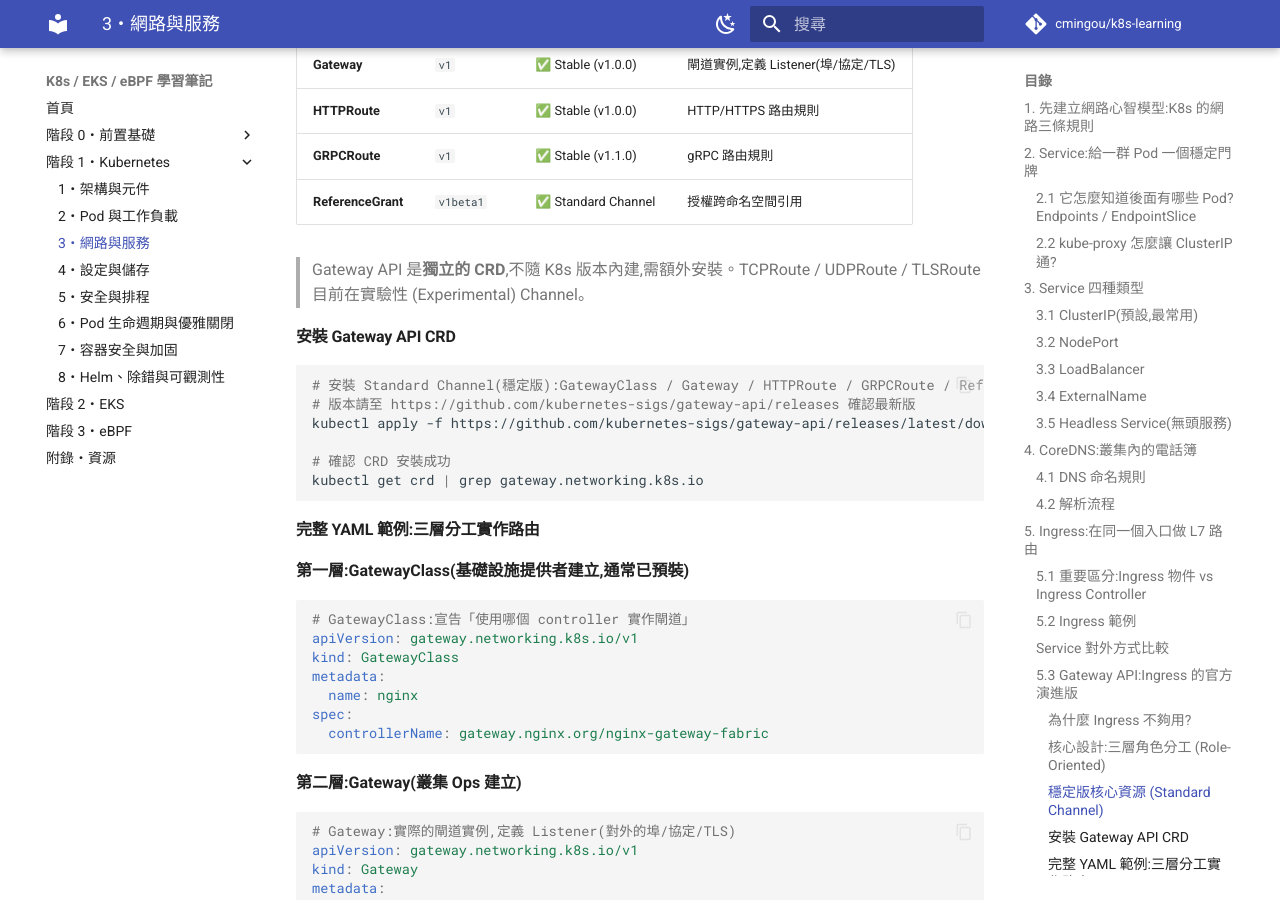
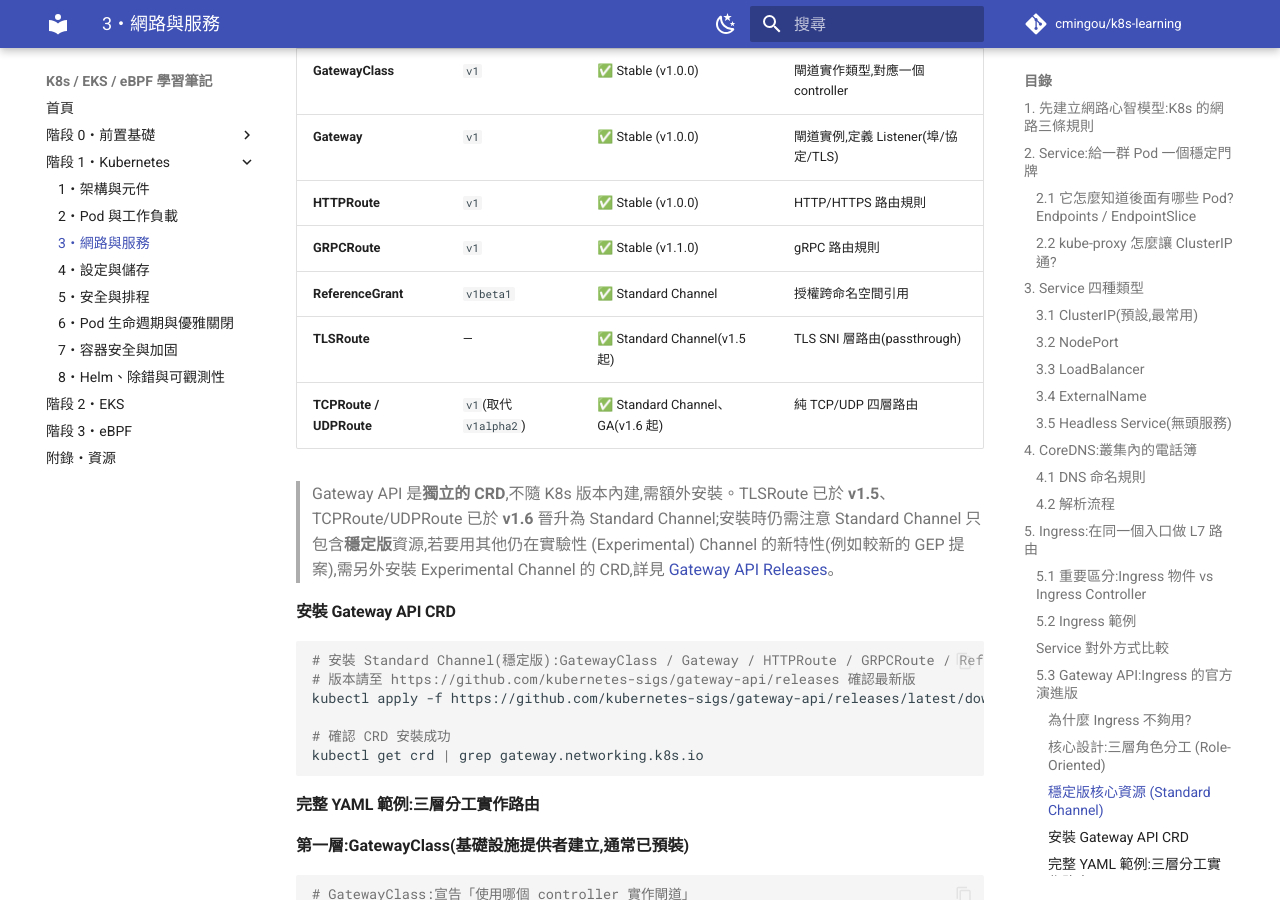
Before and after one commit to cmingou/k8s-learning, an MkDocs documentation site: the page built from docs/01-kubernetes/03-networking-service.md, in a window 1280 px wide and 900 px high, scrolled down 10788 px. Built offline with MkDocs 1.6.1 and Material for MkDocs 9.7.7, drawn with Linux system fonts in a browser that asks for light colours; comment, search, counter and statistics services are not loaded; some of the changed text lies outside the part shown.

Commit message:
查證修正:IPVS 移除時程與 Gateway API 最新版本
- 依官方 KEP-5495 更正 kube-proxy IPVS 棄用時程:1.35 僅印警告、
  1.37 才引入 feature gate、1.40 預設關閉、1.43 才真正移除程式碼,
  而非原先誤植的「預計 1.36 移除」(1.36 已發布,IPVS 仍完整存在)
- Gateway API 最新版更新為 v1.6.0(2026 年 6 月),TCPRoute/UDPRoute
  已晉升 GA(v1),TLSRoute 已於 v1.5 晉升 Standard Channel,更新對照表

Co-Authored-By: Claude Sonnet 5 <noreply@anthropic.com>
Claude-Session: https://claude.ai/code/session_015GGVBhwooV1U8wKJ4ULERh

````diff
--- a/docs/01-kubernetes/03-networking-service.md
+++ b/docs/01-kubernetes/03-networking-service.md
@@ -357,8 +357,9 @@ spec:
 > - [K8s Blog:Gateway API v1.0 GA 公告](https://kubernetes.io/blog/2023/10/31/gateway-api-ga/)
 > - [K8s Blog:Gateway API v1.1 GA 公告](https://kubernetes.io/blog/2024/05/09/gateway-api-v1-1/)
 > - [K8s Blog:Gateway API v1.5 公告](https://kubernetes.io/blog/2026/04/21/gateway-api-v1-5/)
+> - [Gateway API GitHub Releases](https://github.com/kubernetes-sigs/gateway-api/releases)
 >
-> **版本進度補充**:API 持續演進中,v1.1(2024 年 5 月)把 GRPCRoute 晉升為 Standard Channel 穩定版;截至 2026 年中最新為 **v1.5**(2026 年 2 月),新增 `ListenerSet`、`TLSRoute`、CORS filter、client cert 驗證等能力晉升為 Standard Channel。本節示範的 GatewayClass / Gateway / HTTPRoute / GRPCRoute / ReferenceGrant 在 v1.5 下皆維持穩定、可直接使用。
+> **版本進度補充**:API 持續演進中,v1.1(2024 年 5 月)把 GRPCRoute 晉升為 Standard Channel 穩定版;v1.5(2026 年 2 月)新增 `ListenerSet`、TLSRoute、CORS filter、client cert 驗證等能力晉升為 Standard Channel;截至 2026 年中最新為 **v1.6.0**(2026 年 6 月),讓 **UDPRoute / TCPRoute 晉升為 GA(`v1` API,取代舊版 `v1alpha2`)**。本節示範的 GatewayClass / Gateway / HTTPRoute / GRPCRoute / ReferenceGrant 在 v1.6 下皆維持穩定、可直接使用。
 
 #### 為什麼 Ingress 不夠用?
 
@@ -404,13 +405,15 @@ flowchart TB
 | **HTTPRoute** | `v1` | ✅ Stable (v1.0.0) | HTTP/HTTPS 路由規則 |
 | **GRPCRoute** | `v1` | ✅ Stable (v1.1.0) | gRPC 路由規則 |
 | **ReferenceGrant** | `v1beta1` | ✅ Standard Channel | 授權跨命名空間引用 |
+| **TLSRoute** | — | ✅ Standard Channel(v1.5 起) | TLS SNI 層路由(passthrough) |
+| **TCPRoute / UDPRoute** | `v1`(取代 `v1alpha2`) | ✅ Standard Channel、GA(v1.6 起) | 純 TCP/UDP 四層路由 |
 
-> Gateway API 是**獨立的 CRD**,不隨 K8s 版本內建,需額外安裝。TCPRoute / UDPRoute / TLSRoute 目前在實驗性 (Experimental) Channel。
+> Gateway API 是**獨立的 CRD**,不隨 K8s 版本內建,需額外安裝。TLSRoute 已於 **v1.5**、TCPRoute/UDPRoute 已於 **v1.6** 晉升為 Standard Channel;安裝時仍需注意 Standard Channel 只包含**穩定版**資源,若要用其他仍在實驗性 (Experimental) Channel 的新特性(例如較新的 GEP 提案),需另外安裝 Experimental Channel 的 CRD,詳見 [Gateway API Releases](https://github.com/kubernetes-sigs/gateway-api/releases)。
 
 #### 安裝 Gateway API CRD
 
 ```bash
-# 安裝 Standard Channel(穩定版):GatewayClass / Gateway / HTTPRoute / GRPCRoute / ReferenceGrant
+# 安裝 Standard Channel(穩定版):GatewayClass / Gateway / HTTPRoute / GRPCRoute / ReferenceGrant / TLSRoute / TCPRoute / UDPRoute(v1.6 起)
 # 版本請至 https://github.com/kubernetes-sigs/gateway-api/releases 確認最新版
 kubectl apply -f https://github.com/kubernetes-sigs/gateway-api/releases/latest/download/standard-install.yaml
 
````
Also changed, not shown: docs/03-ebpf/README.md (+1 -1 lines).
